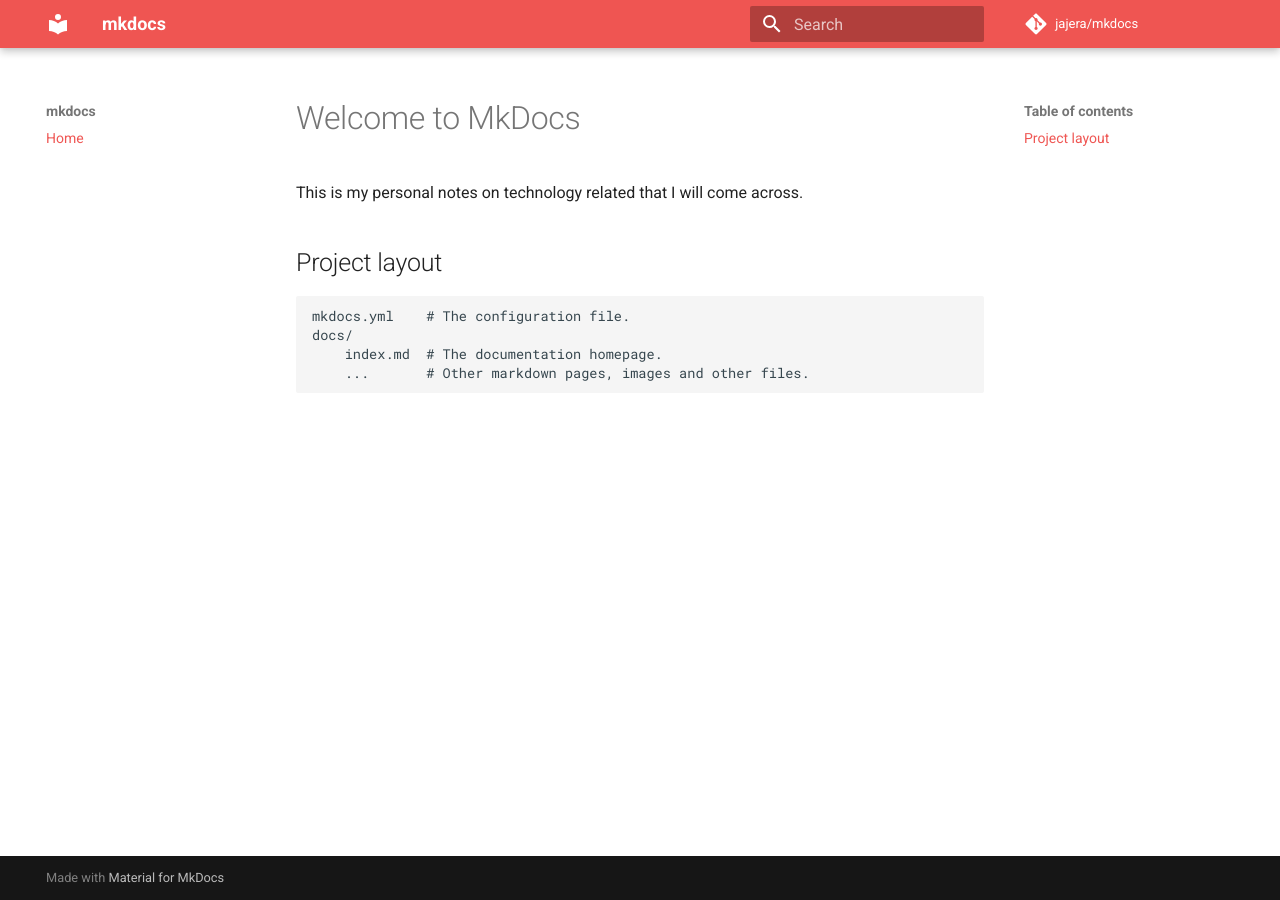
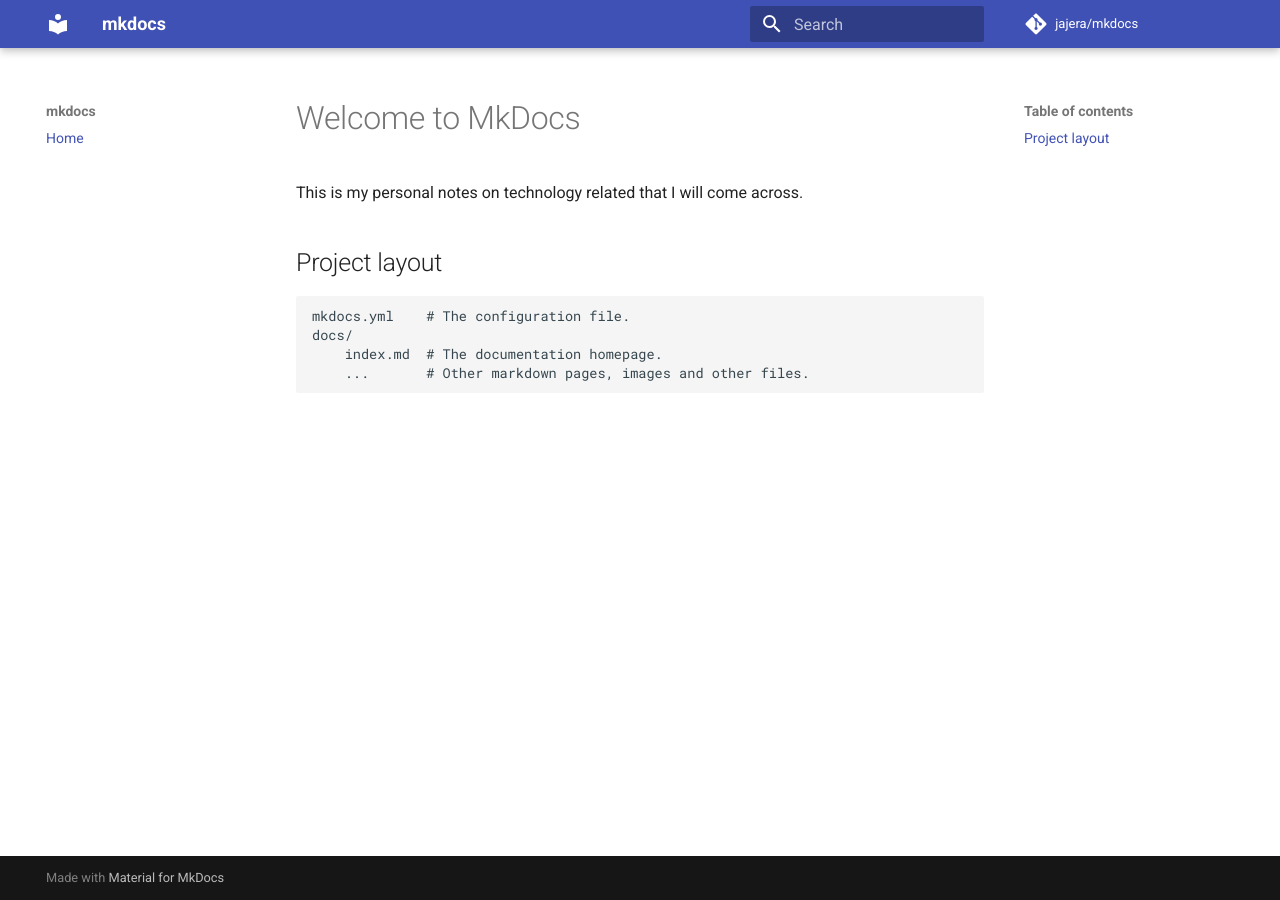
Before and after one commit to jajera/mkdocs, an MkDocs documentation site: the page built from docs/index.md, in a window 1280 px wide. Built offline with MkDocs 1.6.1 and Material for MkDocs 9.7.7, drawn with Linux system fonts in a browser that asks for light colours; comment, search, counter and statistics services are not loaded.

Commit message:
initial commit
upload files

```diff
--- a/mkdocs.yml
+++ b/mkdocs.yml
@@ -10,8 +10,8 @@ repo_url: https://github.com/jajera/mkdocs
 theme:
   name: material
   palette:
-      primary: 'red'
-      accent: 'red'
+      primary: 'indigo'
+      accent: 'indigo'
 
 markdown_extensions:
   - toc:
```
Also changed, not shown: 1 other file.
